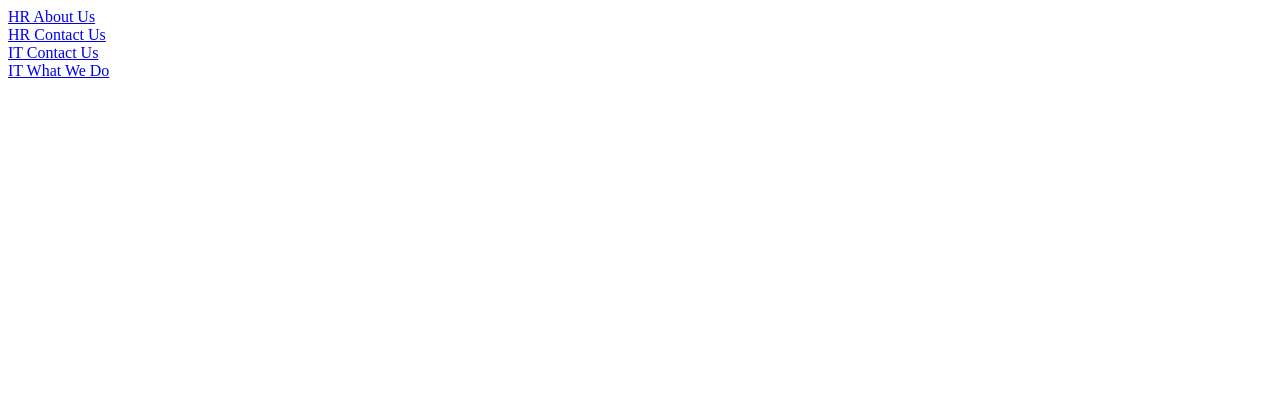
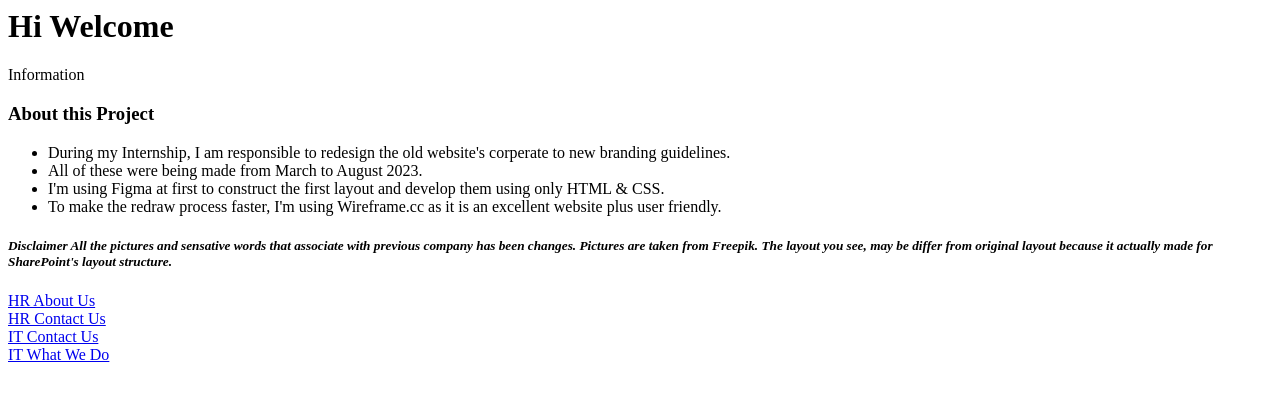
Before and after one commit to AqilNuman23/my-internship-project23, a plain HTML site: page index.html in a window 1280 px wide. Drawn offline with Linux system fonts and the light colour scheme.

Commit message:
Update index.html

```diff
--- a/index.html
+++ b/index.html
@@ -1,5 +1,18 @@
 <html>
   <body>
+    <h1>Hi Welcome</h1>
+    <p>Information</p>
+    <h3>About this Project</h3>
+    <ul>
+      <li>During my Internship, I am responsible to redesign the old website's corperate to new branding guidelines.</li>
+      <li>All of these were being made from March to August 2023.</li>
+      <li>I'm using Figma at first to construct the first layout and develop them using only HTML & CSS.</li>
+      <li>To make the redraw process faster, I'm using Wireframe.cc as it is an excellent website plus user friendly.</li>
+    </ul>
+
+    <h5><i>Disclaimer All the pictures and sensative words that associate with previous company has been changes.
+      Pictures are taken from Freepik. The layout you see, may be differ from original layout because it actually made for SharePoint's layout structure.
+    </i></h5>
     <a href="/my-internship-project23/Human%20Resource/About-Us.html"> HR About Us </a> </br>
     <a href="/my-internship-project23/Human%20Resource/Contact-Us.html"> HR Contact Us </a> </br>
     <a href="/my-internship-project23/Information%20Technology/Contact-Us.html"> IT Contact Us </a> </br>
```
